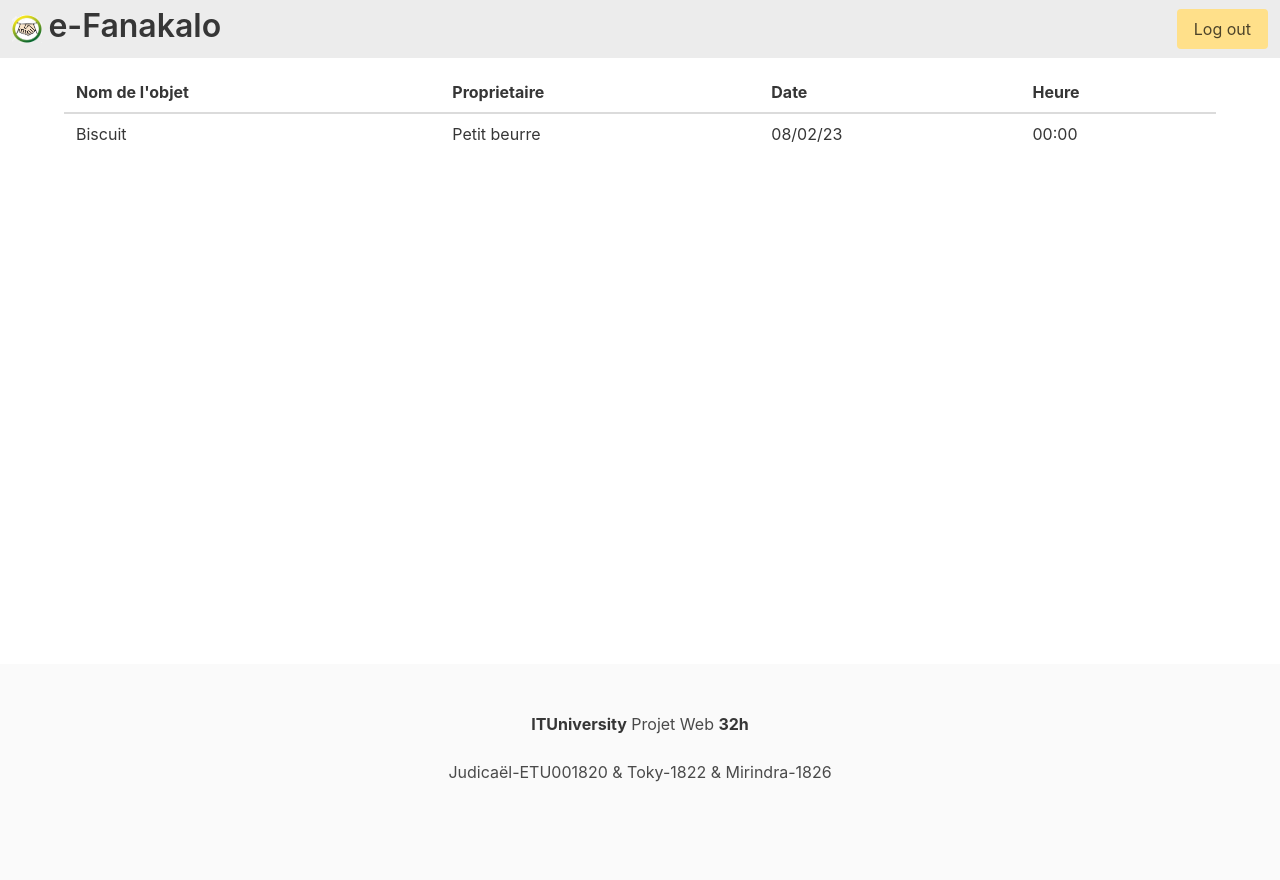
After one commit to RJToky/FinalExam-S3-33h, a CodeIgniter app: the page made by application/views/front_office/historique.html in a window 1280 px wide. The commit adds this page. Run offline with CodeIgniter, Linux system fonts and the light colour scheme.

Commit message:
okokokokok

```diff
--- a/application/views/assets/css/page.css
+++ b/application/views/assets/css/page.css
@@ -28,13 +28,3 @@ main
     width: 4%;
     height: 8%;
 }
-
-.stat_echange
-{
-    width: 4%;
-    height: 8%;
-    border-radius: 100%;
-    bottom: 22vh;
-    right: 9vh;
-    position: fixed;
-}
--- /dev/null
+++ b/application/views/front_office/historique.html
@@ -0,0 +1,73 @@
+<!DOCTYPE html>
+<html lang="en">
+<head>
+    <meta charset="UTF-8">
+    <meta http-equiv="X-UA-Compatible" content="IE=edge">
+    <meta name="viewport" content="width=device-width, initial-scale=1.0">
+    <link rel="stylesheet" href="../assets/bulma/css/bulma.min.css">
+    <link rel="stylesheet" href="../assets/css/header.css">
+    <link rel="stylesheet" href="../assets/css/footer.css">
+    <link rel="stylesheet" href="../assets/css/page.css">
+    <title>Historique</title>
+</head>
+<body>
+    <header>
+        <nav class="navbar" role="navigation" aria-label="main navigation">
+            <div class="navbar-brand">
+              <a class="navbar-item" href="">
+                <img src="../assets/img/logoPage - Copie.jpg" width="30" height="50"> <h1 class="title is-3" style="margin-left: .2em; margin-bottom: .2em;"> e-Fanakalo </h1>
+              </a>
+              <a role="button" class="navbar-burger" aria-label="menu" aria-expanded="false" data-target="navbarBasicExample">
+                <span aria-hidden="true"></span>
+                <span aria-hidden="true"></span>
+                <span aria-hidden="true"></span>
+              </a>
+            </div>
+
+            <div id="navbarBasicExample" class="navbar-menu">
+
+              <div class="navbar-end">
+                <div class="navbar-item">
+                  <div class="buttons">
+                    <a class="button is-warning">
+                      Log out
+                    </a>
+                  </div>
+                </div>
+              </div>
+            </div>
+          </nav>
+    </header>
+    <br><br><br>
+    <main>
+        <div class="container">
+            <table class="table">
+                <thead>
+                    <tr>
+                        <th> Nom de l'objet </th>
+                        <th> Proprietaire </th>
+                        <th> Date </th>
+                        <th> Heure </th>
+                    </tr>
+                </thead>
+                <tbody>
+                    <tr>
+                        <td> Biscuit </td>
+                        <td> Petit beurre </td>
+                        <td> 08/02/23 </td>
+                        <td> 00:00 </td>
+                    </tr>
+                </tbody>
+            </table>
+        </div>
+    </main>
+    <footer class="footer">
+        <div class="content has-text-centered">
+          <p>
+            <strong>ITUniversity</strong> Projet Web <strong>32h</strong><br><br>
+            Judicaël-ETU001820 & Toky-1822 & Mirindra-1826
+          </p>
+        </div>
+    </footer>
+</body>
+</html>
```
